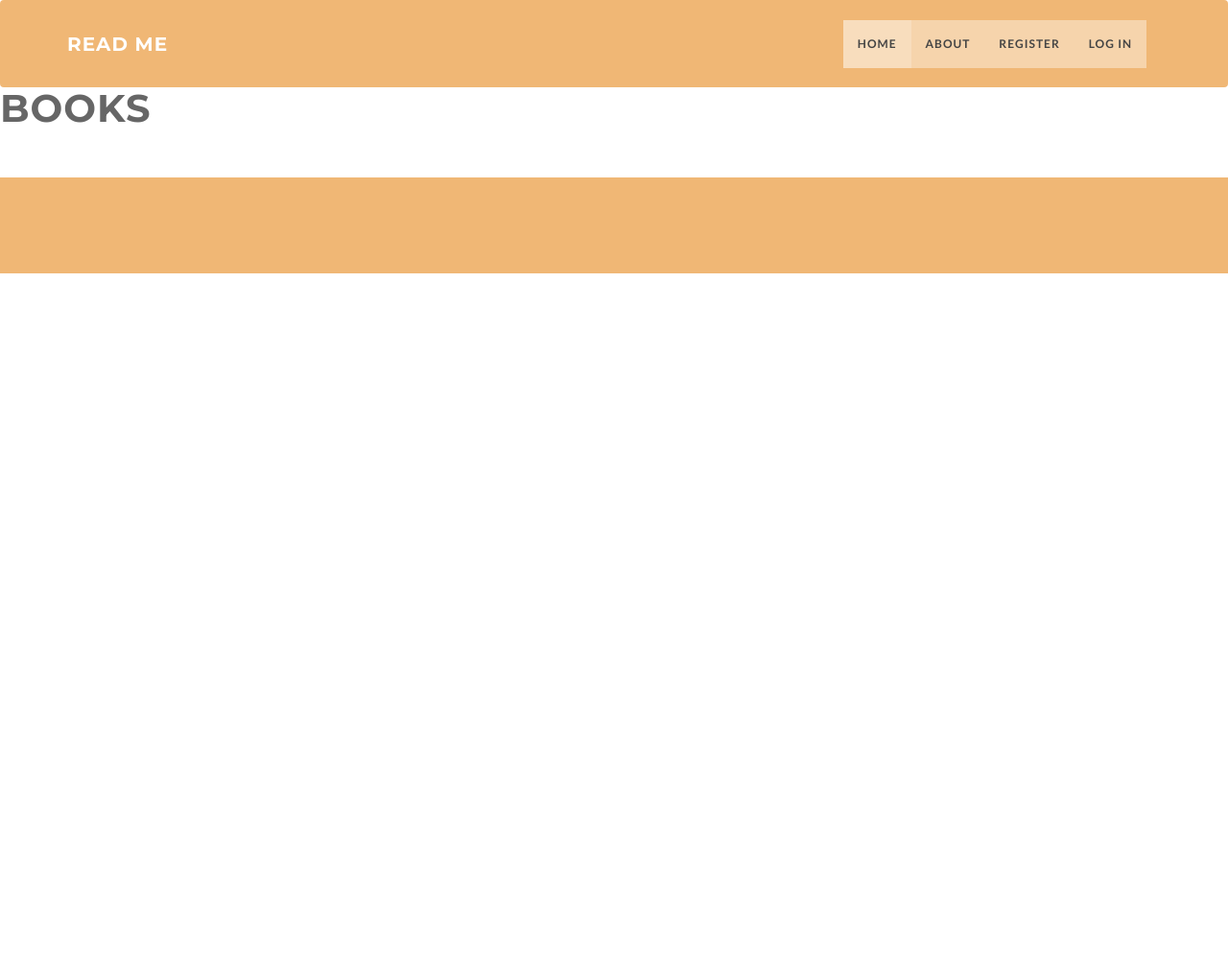
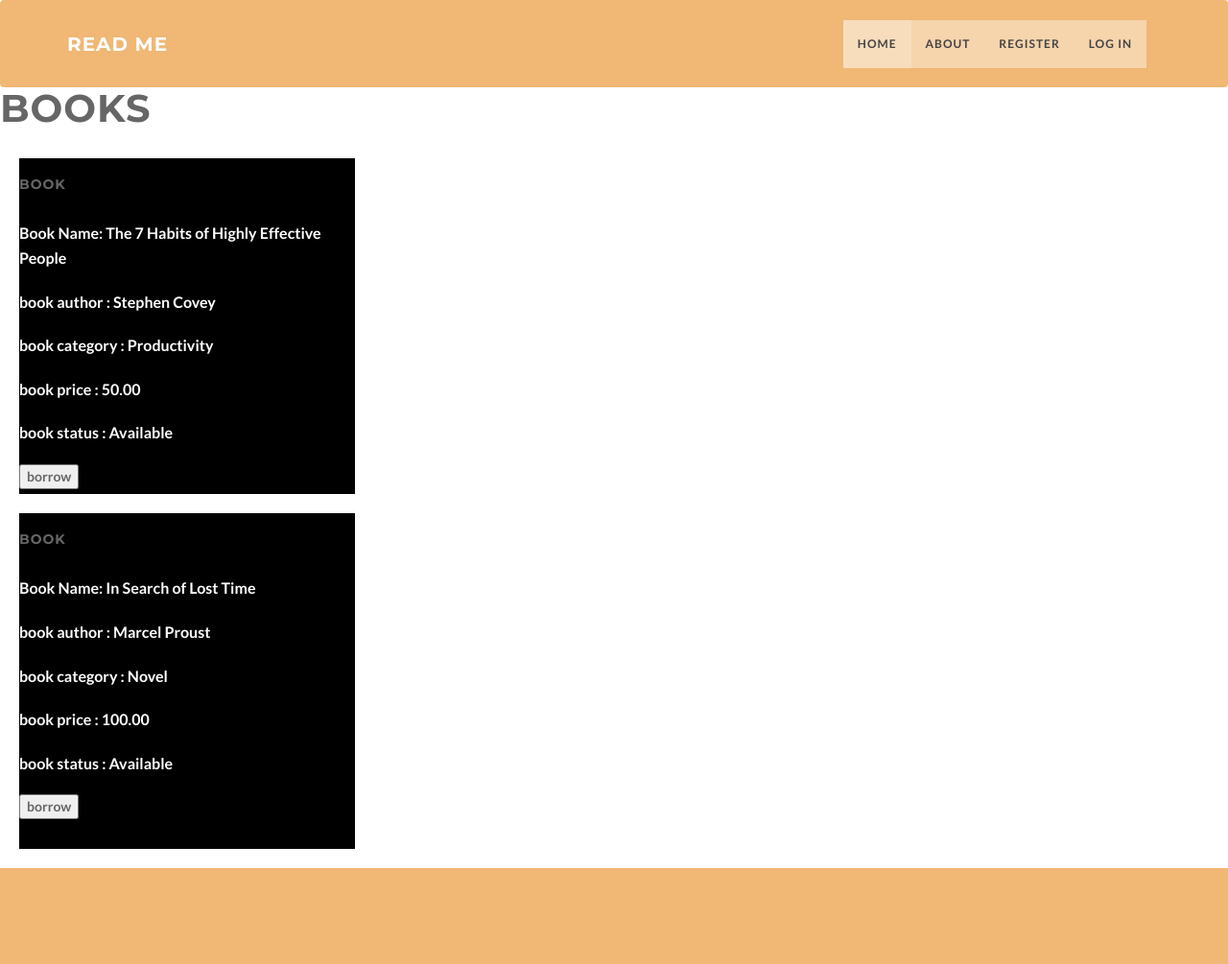
Before and after one commit to ywsoliman/WebProject, a Django app: page /browseall/ in a window 1280 px wide. Shown: the whole page at 96% size. Before the commit the page ends 285 px from the top, so only its background shows below. Run offline with Django 3.2, Linux system fonts and the light colour scheme; data comes from the database, SQL or seed files in the repository; both versions use the stored data as it was after the commit; some libraries are stand-ins or nearby versions.

Commit message:
Final Update

```diff
--- a/library/admin.py
+++ b/library/admin.py
@@ -3,3 +3,5 @@ from .models import *
 
 # Register your models here.
 admin.site.register(Profile)
+admin.site.register(Book)
+admin.site.register(Category)
--- a/library/models.py
+++ b/library/models.py
@@ -8,3 +8,30 @@ class Profile(models.Model):
 
     def __str__(self):
         return f'{self.user.username} Profile'
+
+# ============= Book Section =============
+class Category(models.Model):
+    name = models.CharField(max_length=50)
+    def __str__(self):
+        return self.name
+
+
+class Book(models.Model):
+
+    bookStatus = [
+        ("Available", "Available"),
+        ("Rented", "Rented"),
+        ("Sold", "Sold")
+    ]
+
+    author = models.CharField(max_length = 50)
+    title = models.CharField(max_length = 200)
+    pages = models.IntegerField(null=True, blank=True)
+    price = models.DecimalField(max_digits=6, decimal_places=2, null = True, blank = True)
+    rentPerDay = models.DecimalField(max_digits = 4, decimal_places = 2, null = True, blank = True)
+    rentPeriod = models.IntegerField(null = True, blank = True)
+    active = models.BooleanField(default = True)
+    status = models.CharField(max_length = 50, choices=bookStatus, null = True, blank = True)
+    category = models.ForeignKey(Category, on_delete = models.PROTECT, null = True, blank = True)
+    def __str__(self):
+        return self.title
--- a/library/urls.py
+++ b/library/urls.py
@@ -9,6 +9,7 @@ urlpatterns = [
     path('logout/', auth_views.LogoutView.as_view(template_name='pages/logout.html'), name='logout'),
     path('search/', views.search, name='search'),
     path('profile/', views.profile, name='profile'),
-    path('browseall/', views.browseall, name='browseall')
+    path('browseall/', views.browseall, name='browseall'),
+    path('ONsearch', views.ONsearch, name="ONsearch")
     # path('updateform/', views.updateform, name='updateform')
 ]
--- a/library/views.py
+++ b/library/views.py
@@ -3,6 +3,7 @@ from django.shortcuts import render, redirect
 from django.contrib import messages
 from django.contrib.auth.decorators import login_required
 from .forms import UserRegisterForm, UserUpdateForm, ProfileUpdateForm
+from .models import *
 
 # Create your views here.
 def home(request):
@@ -13,7 +14,6 @@ def register(request):
         form = UserRegisterForm(request.POST)
         if form.is_valid():
             form.save()
-            username = form.cleaned_data.get('username')
             messages.success(request, f'Your account has been created successfully!')
             return redirect('login')
     else:
@@ -47,5 +47,33 @@ def profile(request):
 def search(request):
     return render(request, 'pages/booksearch.html')
 
+def ONsearch(request):
+    context2={
+       'books' : Book.objects.all(),
+    }
+    return render(request, 'pages/ONsearch.html',context2)
+
 def browseall(request):
-    return render(request, 'pages/browseall.html')
+    search = Book.objects.all()
+    title = None
+    category = None
+    author = None
+    if 'BookName' in request.GET:
+        title = request.GET['BookName']
+        if title:
+            search = search.filter(title__icontains=title)
+
+    elif 'BookCategory' in request.GET:
+        category = request.GET['BookCategory']
+        if category:
+            search = search.filter(category__icontains=category)
+
+    elif 'BookAuthor' in request.GET:
+        author = request.GET['BookAuthor']
+        if author:
+            search = search.filter(author__icontains=author)
+
+    context = {
+        'books': search
+    }
+    return render(request, 'pages/browseall.html',context)
--- a/templates/pages/browseall.html
+++ b/templates/pages/browseall.html
@@ -3,13 +3,35 @@
 Browse All
 {% endblock %}
 {% block content %}
+<style>
+    .details {
+        width: 350px;
+        height: 350px;
+        background-color: black;
+        margin: 20px;
+    }
+</style>
 <div id="search">
     <h2 style="font-size: 40px;">BOOKS</h2>
-    <div class="container c">
+    {% for book in books %}
+    <div class="details ">
+        </br>
+        <h5>BOOK </h5>
+        <p style="color:white" id="NAME"><b>Book Name: {{book.title}}
+        </p>
+        <p style="color:white" id="AUTHOR"> <b>book author : {{book.author}}
+        </p>
+        <p style="color:white" id="statu"> <b>book category : {{book.category}} </p>
+        <p style="color:white" id="PRICE"> <b>book price : {{book.price}} </p>
+        <p style="color:white" id="statu"> <b>book status : {{book.status}} </p>
+        <button type="submit" class="button ">
+            borrow </button>
+
+    </div>
+    {% endfor %}
 
 
+</div>
 
-    </div>
 </div>
-</form>
 {% endblock %}
```
Also changed, not shown: templates/pages/booksearch.html (+14 -27 lines), db.sqlite3.
